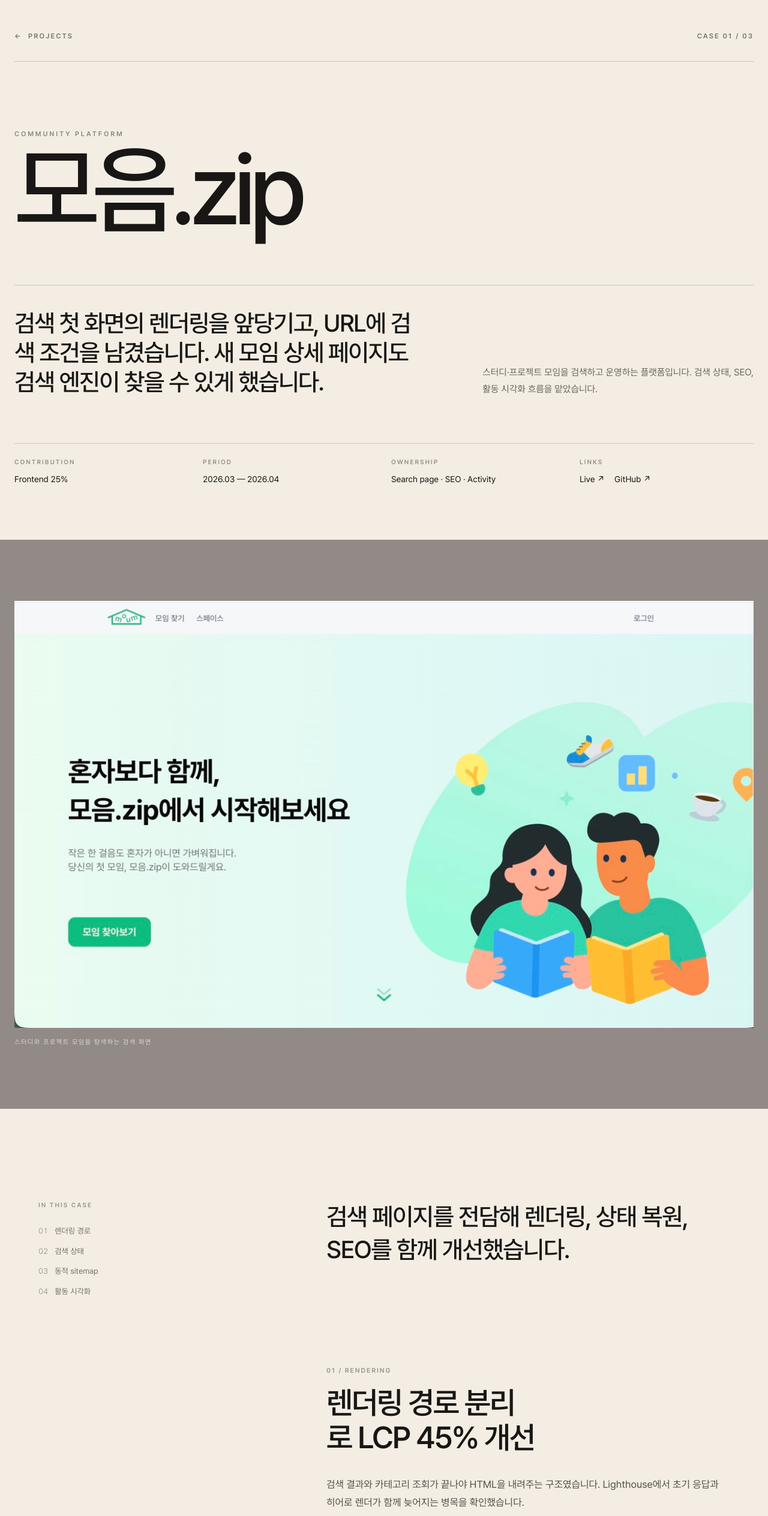
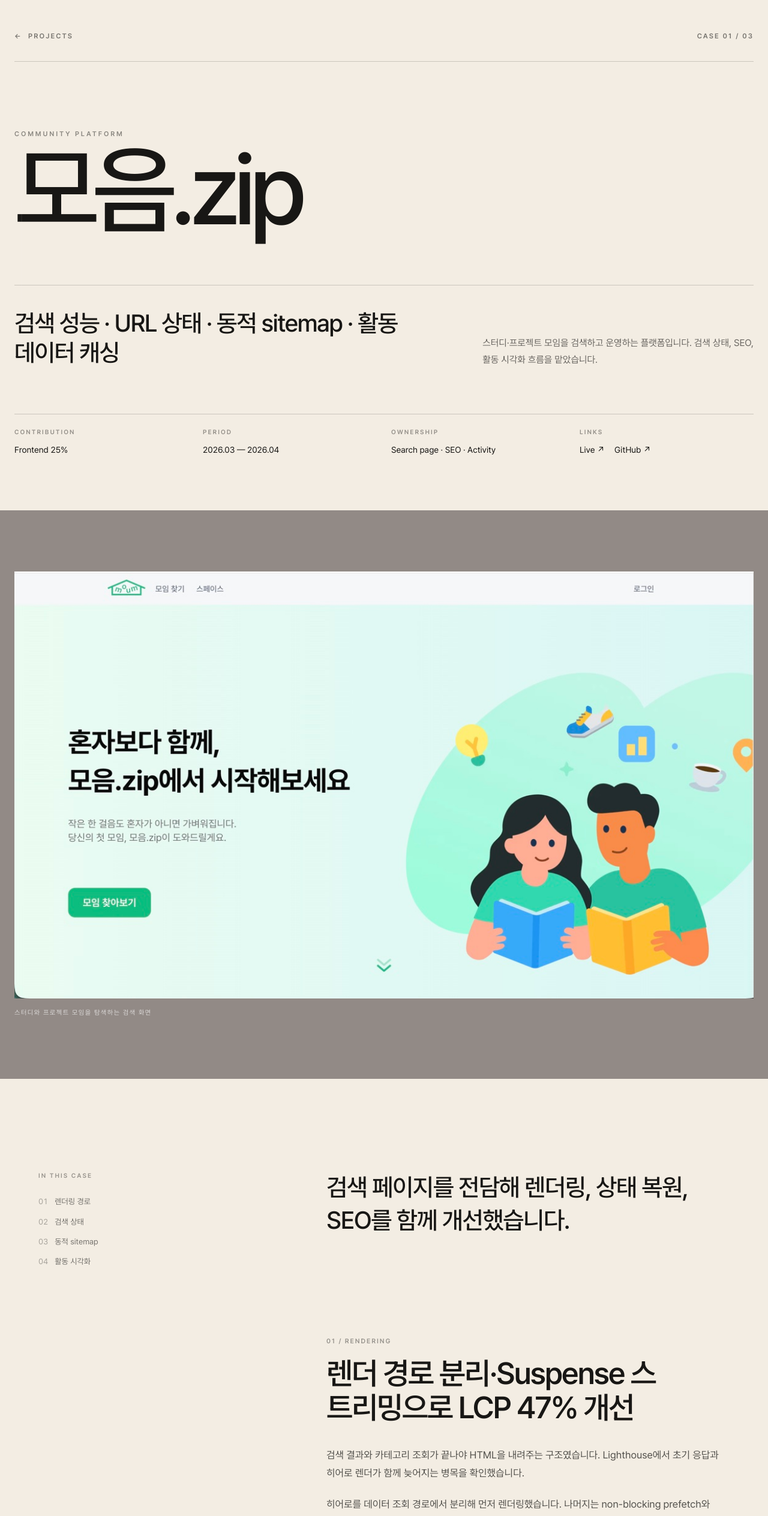
Before and after one commit to blueiz920/hyeokjinsss, a Next.js app: page /projects/moum-zip in a window 1280 px wide. Shown: the top 2528 px of the page at 60% size. Built offline with nearby package versions, Linux system fonts and the light colour scheme.

Commit message:
refactor: 프로젝트 상세 소개 문구 보완

```diff
--- a/components/sections/KFestivalDetail.tsx
+++ b/components/sections/KFestivalDetail.tsx
@@ -17,7 +17,7 @@ export const KFestivalDetail = ({ project }: KFestivalDetailProps) => (
     project={project}
     caseIndex="02"
     eyebrow="Travel platform"
-    summary="축제 카드마다 발생하던 상세 요청을 없앴습니다. 배포 환경에서 막힌 API와 이미지 업로드 경로도 복구했습니다."
+    summary="요청 8→0 · 프록시·업로드 복구 · 다국어 상태"
     context="외국인 관광객을 위한 한국 축제 탐색·커뮤니티 플랫폼입니다. 온보딩과 축제 탐색 화면, 배포 환경을 맡았습니다."
     period="2025.04 — 2025.11"
     focus="Festival UI · Deployment"
--- a/components/sections/MoumDetail.tsx
+++ b/components/sections/MoumDetail.tsx
@@ -17,7 +17,7 @@ export const MoumDetail = ({ project }: MoumDetailProps) => (
     project={project}
     caseIndex="01"
     eyebrow="Community platform"
-    summary="검색 첫 화면의 렌더링을 앞당기고, URL에 검색 조건을 남겼습니다. 새 모임 상세 페이지도 검색 엔진이 찾을 수 있게 했습니다."
+    summary="검색 성능 · URL 상태 · 동적 sitemap · 활동 데이터 캐싱"
     context="스터디·프로젝트 모임을 검색하고 운영하는 플랫폼입니다. 검색 상태, SEO, 활동 시각화 흐름을 맡았습니다."
     period="2026.03 — 2026.04"
     focus="Search page · SEO · Activity"
@@ -25,13 +25,13 @@ export const MoumDetail = ({ project }: MoumDetailProps) => (
     coverCaption="스터디와 프로젝트 모임을 탐색하는 검색 화면"
     chapters={chapters}
     lead="검색 페이지를 전담해 렌더링, 상태 복원, SEO를 함께 개선했습니다."
-    outcomeTitle={<>LCP 45% 개선과<br />검색 조건 복원.</>}
+    outcomeTitle={<>LCP 47% 개선과<br />검색 조건 복원.</>}
     outcomeBody="히어로 렌더링을 분리해 LCP를 낮췄습니다. 검색 조건은 URL에, 새 모임 URL은 sitemap에 남겼습니다."
     nextHref="/projects/k-festival"
     nextTitle="K-Festival"
   >
     <section id="rendering" className="project-detail-chapter">
-      <header><p>01 / Rendering</p><h2>렌더링 경로 분리로 LCP 45% 개선</h2></header>
+      <header><p>01 / Rendering</p><h2>렌더 경로 분리·Suspense 스트리밍으로 LCP 47% 개선</h2></header>
       <div className="project-detail-prose">
         <p>검색 결과와 카테고리 조회가 끝나야 HTML을 내려주는 구조였습니다. Lighthouse에서 초기 응답과 히어로 렌더가 함께 늦어지는 병목을 확인했습니다.</p>
         <p>히어로를 데이터 조회 경로에서 분리해 먼저 렌더링했습니다. 나머지는 non-blocking prefetch와 Suspense fallback으로 넘겨 LCP를 1.5s에서 0.8s로 줄였습니다.</p>
@@ -51,7 +51,7 @@ export const MoumDetail = ({ project }: MoumDetailProps) => (
           <div><span>Before</span><ol><li>검색 결과</li><li>카테고리</li><li>히어로 렌더링</li></ol></div>
           <div><span>After</span><ol><li>히어로 렌더링</li><li>Suspense 대체 화면</li><li>검색 결과</li></ol></div>
         </div>
-        <figcaption>측정 결과 LCP는 1.5s에서 0.8s로 약 45% 줄었습니다.</figcaption>
+        <figcaption>측정 결과 LCP는 1.5s에서 0.8s로 약 47% 줄었습니다.</figcaption>
       </figure>
     </section>
 
--- a/components/sections/YajobaDetail.tsx
+++ b/components/sections/YajobaDetail.tsx
@@ -16,7 +16,7 @@ export const YajobaDetail = ({ project }: YajobaDetailProps) => (
     project={project}
     caseIndex="03"
     eyebrow="Rental service"
-    summary="같은 메시지가 두 번 보이던 문제를 막았습니다. 예약한 물품과 대여 시간은 계약서와 신청 단계까지 이어지게 했습니다."
+    summary="메시지 중복 방지 · 예약→계약 연결 · 계약서 파일 생성"
     context="교내 물품 대여·전자계약 서비스입니다. 계약서 작성과 인증 상태, WebSocket 채팅을 맡았습니다."
     period="2024.11 — 2025.09"
     focus="Contract · Auth · Chat"
--- a/styles/project-detail.css
+++ b/styles/project-detail.css
@@ -105,7 +105,9 @@
     font-weight: 500;
     line-height: 1.22;
     letter-spacing: -0.04em;
+    overflow-wrap: anywhere;
     text-wrap: pretty;
+    word-break: keep-all;
   }
 
   .project-detail-context {
```
